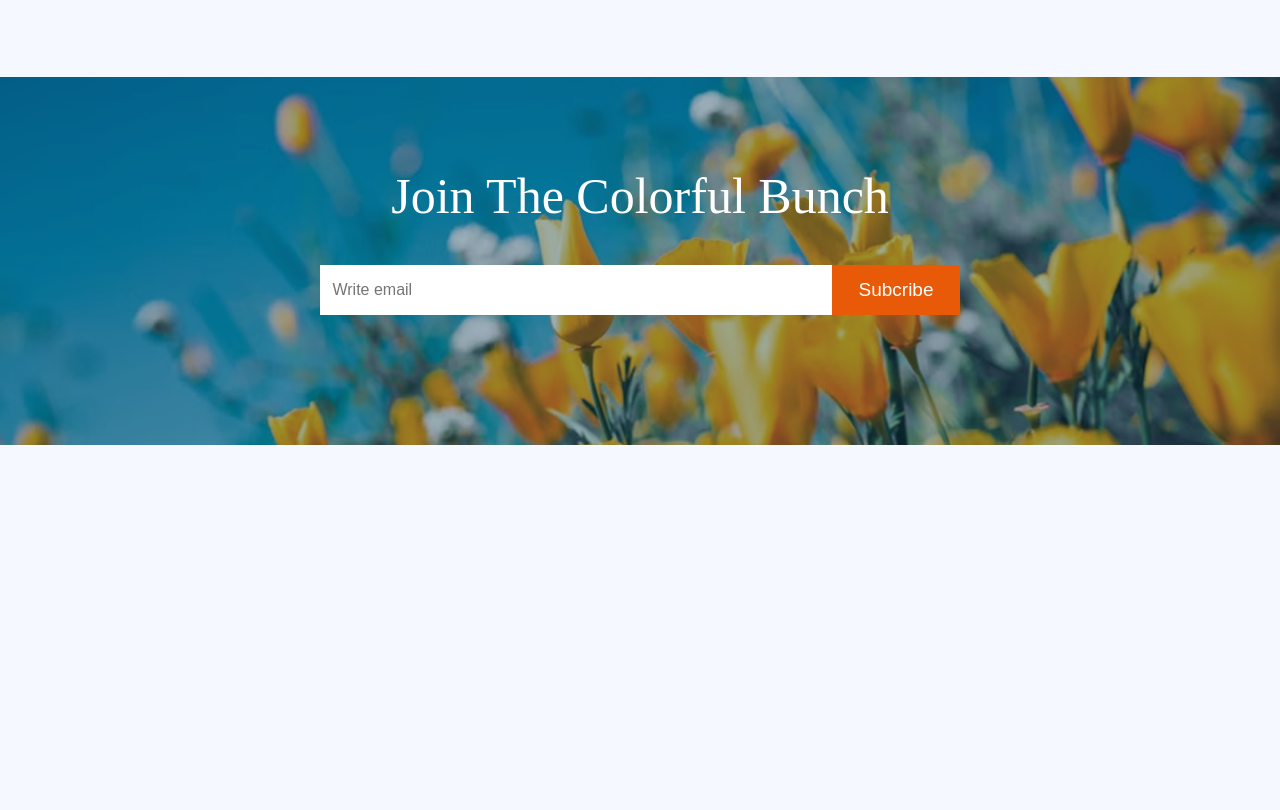
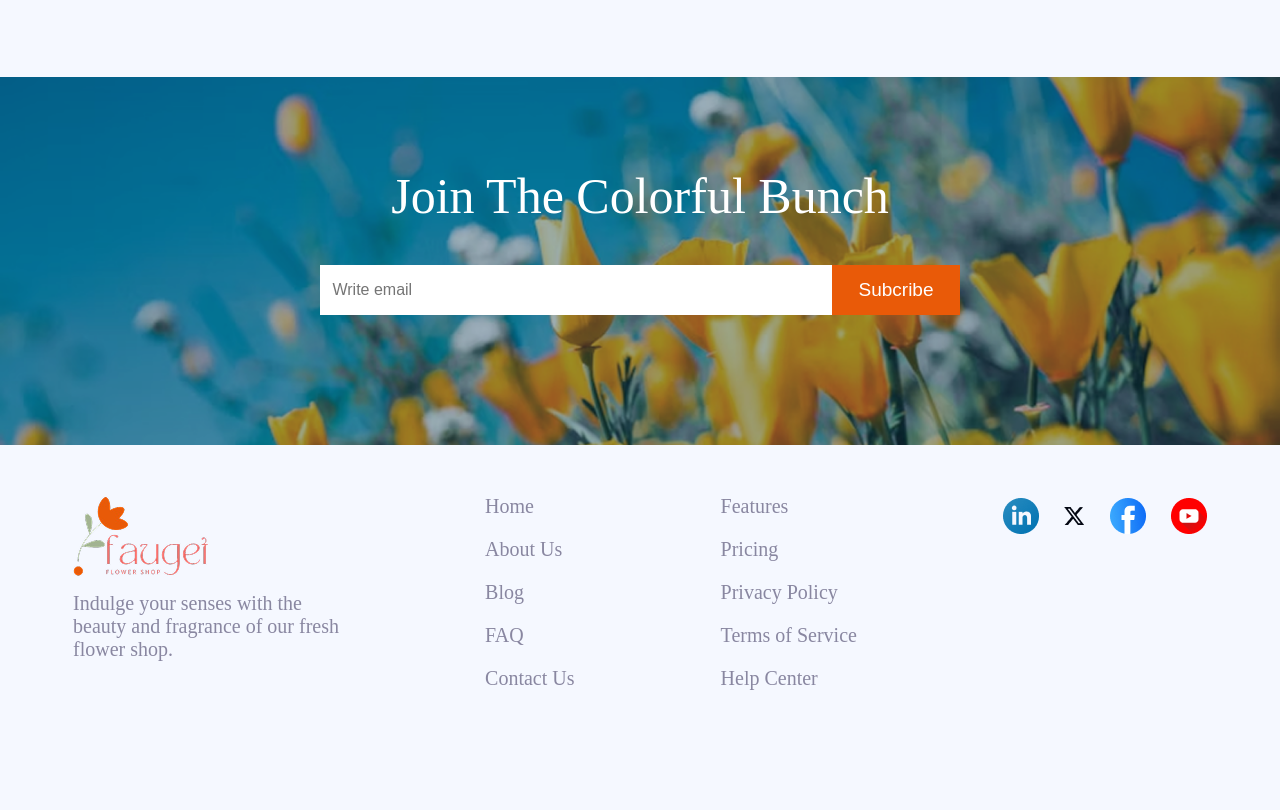
Before and after one commit to Arafat-Shalehin/Assignment-Two, a plain HTML site: page index.html in a window 1280 px wide. Shown: the part 3157-3967 px from the top of the page. Before the commit the page ends 3682 px from the top, so only its background shows below. Drawn offline with Linux system fonts and the light colour scheme.

Commit message:
Completed the Footer Section

```diff
--- a/index.html
+++ b/index.html
@@ -170,6 +170,47 @@
          <!-- Join Section End here -->
     </main>
     <footer>
+        <div class="footer-container">
+            <div class="first-div">
+                <img src="assets/logo.png" alt="Logo Picture">
+                <p>Indulge your senses with the<br> beauty and fragrance of
+                our fresh<br> flower shop.</p>
+            </div>
+            <div class="second-div">
+                <ul class="links">
+                    <li><a href="#">Home</a></li>
+                    <li><a href="#">About Us</a></li>
+                    <li><a href="#">Blog</a></li>
+                    <li><a href="#">FAQ</a></li>
+                    <li><a href="#">Contact Us</a></li>
+                </ul>
+            </div>
+            <div class="third-div">
+                <ul class="links">
+                    <li><a href="#">Features</a></li>
+                    <li><a href="#">Pricing</a></li>
+                    <li><a href="#">Privacy Policy</a></li>
+                    <li><a href="#">Terms of Service</a></li>
+                    <li><a href="#">Help Center</a></li>
+                </ul>
+            </div>
+            <div class="fourth-div">
+                <a href="#">
+                <img src="assets/icon-linkedin.png" alt="Linkdin Logo">
+                </a>
 
+                <a href="#">
+                <img src="assets/icon-twitter.png" alt="Twitter Logo">
+                </a>
+
+                <a href="#">
+                <img src="assets/icon-facebook.png" alt="Fackbook Logo">
+                </a>
+
+                <a href="#">
+                <img src="assets/icon-youtube.png" alt="Youtube Logo">
+                </a>
+            </div>
+        </div>
     </footer>
 </body>
--- a/style.css
+++ b/style.css
@@ -317,6 +317,38 @@ nav{
 
 /* Footer Section Start */
 
+.footer-container{
+    margin-top: -30px;
+   display: flex;
+   justify-content: space-around;
+   padding-bottom: 100px;
+}
+
+.first-div p {
+    color: #8987A1;
+    font-size: 20px;
+    margin-top: 10px;
+}
+
+.links li{
+    color: #8987A1;
+    list-style: none;
+    font-size: 20px;
+    margin-bottom: 20px;
+}
+
+.links li a{
+        text-decoration: none;
+        color: #8987A1;
+    }
+
+.fourth-div {
+    display: flex;
+    align-items: center;
+    gap: 25px;
+    margin-top: -170px;
+}
+
 
 /* media query for mobile devices */
 @media (max-width:576px) {
@@ -526,5 +558,22 @@ nav{
 
     /* Footer Section */
 
+    .footer-container{
+        display: block;
+        padding: 0 10px;
+    }
 
+    .links li a{
+        text-decoration: none;
+        color: #8987A1;
+    }
+
+    .first-div p {
+        margin-bottom: 10px;
+    }
+
+    .fourth-div {
+        margin-top: 0;
+        padding-bottom: 30px;
+    }
 }
```
